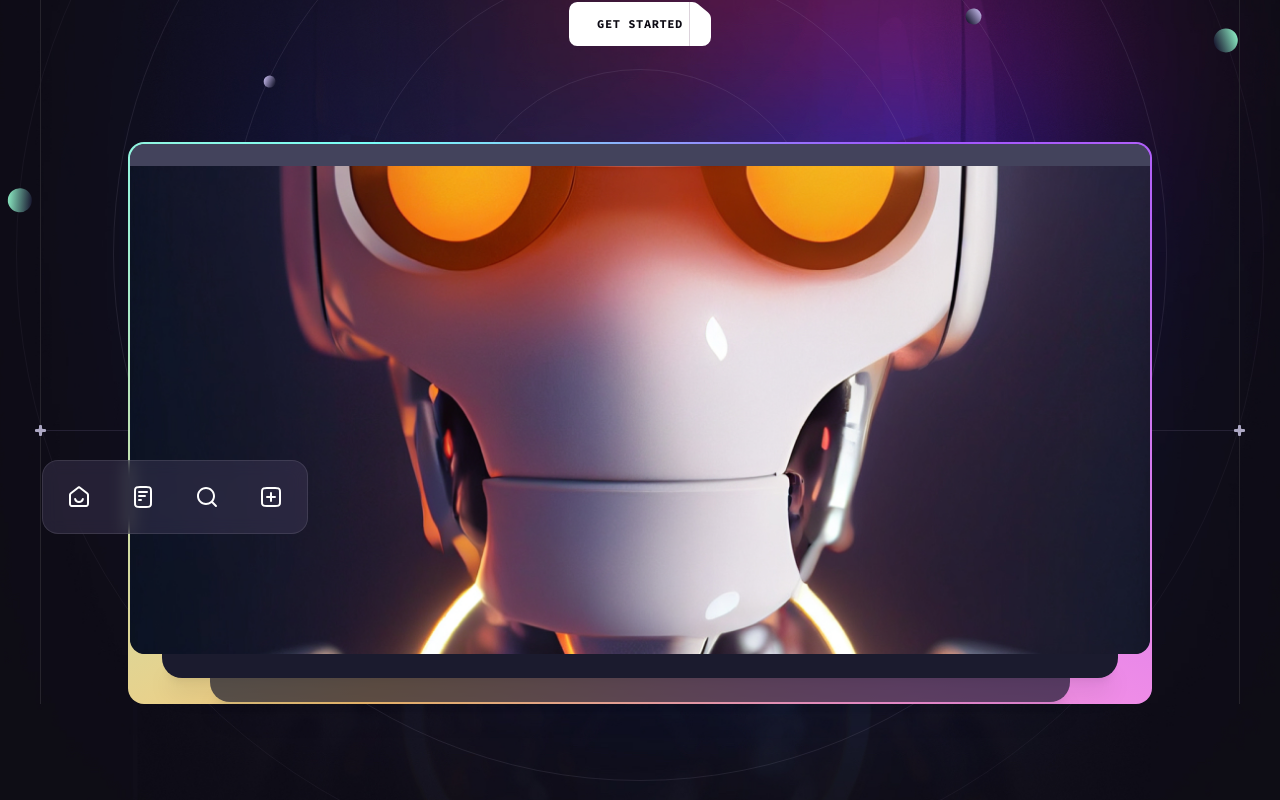
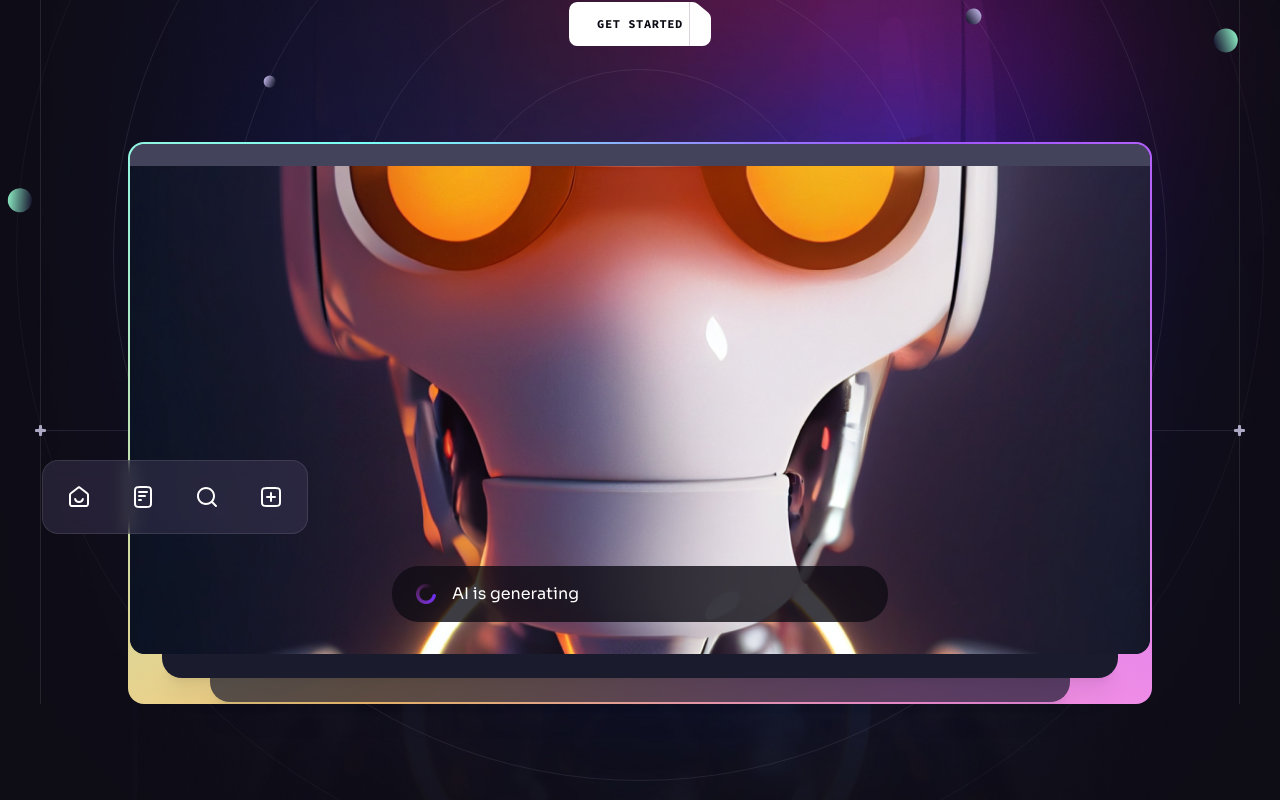
Before and after one commit to ali-sazzad/brainwave-reactvite, a React (Vite) app: page / in a window 1280 px wide. Shown: the part 454-1254 px from the top of the page. Built offline with nearby package versions, Linux system fonts and the light colour scheme.

Commit message:
Designed a Generating component

```diff
--- /dev/null
+++ b/src/components/Generating.jsx
@@ -0,0 +1,17 @@
+import React from "react";
+import { loading } from "../assets";
+
+const Generating = ({ className }) => {
+  return (
+    <div
+      className={`flex items-center h-[3.5rem] px-6 bg-n-8/80 rounded-[1.7rem] ${
+        className || ""
+      } text-base`}
+    >
+      <img className="w-5 h-5 mr-4" src={loading} alt="Loading" />
+      AI is generating
+    </div>
+  );
+};
+
+export default Generating;
--- a/src/components/Hero.jsx
+++ b/src/components/Hero.jsx
@@ -5,6 +5,7 @@
 import { heroIcons } from "../constants";
 import { ScrollParallax } from "react-just-parallax";
 import { useRef } from "react";
+import Generating from "./Generating";
 
 const Hero = () => {
   const parallaxRef = useRef(null);
@@ -54,6 +55,8 @@
                   alt="AI"
                 />
 
+                <Generating className="absolute left-4 right-4 bottom-5 md:left-1/2 md:right-auto md:bottom-8 md:w-[31rem] md:-translate-x-1/2" />
+
                 <ScrollParallax isAbsolutelyPositioned>
                   <ul className="hidden absolute -left-[5.5rem] bottom-[7.5rem] px-1 py-1 bg-n-9/40 backdrop-blur border border-n-1/10 rounded-2xl xl:flex">
                     {heroIcons.map((icon, index) => (
```
